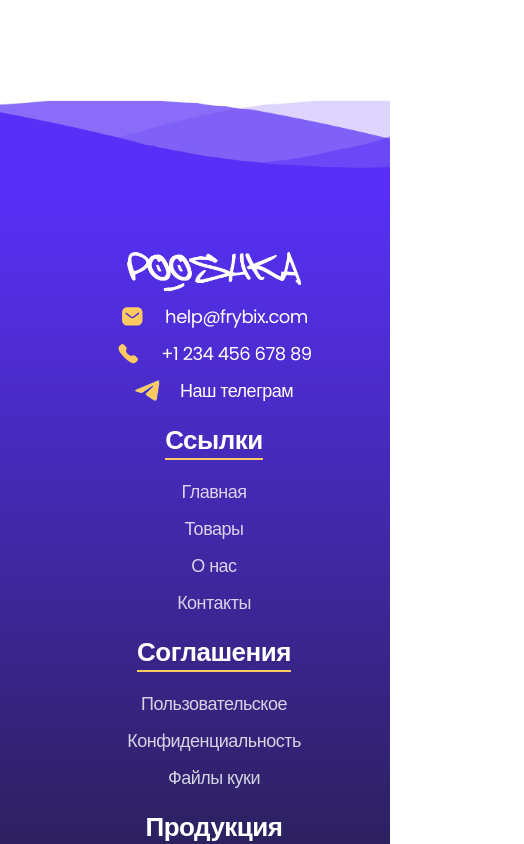
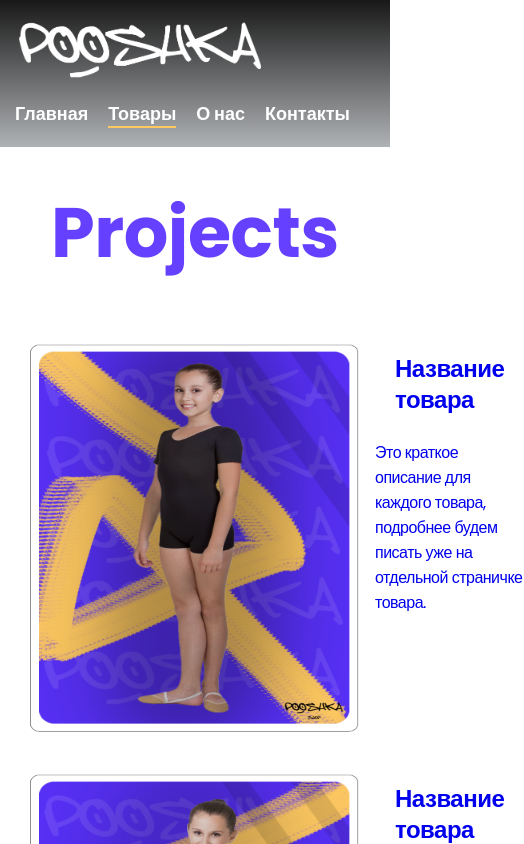
Before and after one commit to mattakvshi/Landing-pooshka, a React (Create React App) app: page /Landing-pooshka/products in a window 390 px wide. Shown: the top 844 px of the page, 524 px wide, since content can reach past the window. Built offline with nearby package versions, Linux system fonts and the light colour scheme.

Commit message:
End bug fix

```diff
--- a/src/App.js
+++ b/src/App.js
@@ -14,10 +14,10 @@ function App() {
 			<Router>
 				{/* <!----------------------------PAGES----------------------------------------> */}
 				<Routes>
-					<Route path='/' element={<Home />} />
-					<Route path='/about' element={<About />} />
-					<Route path='/products' element={<Products />} />
-					<Route path='/contacts' element={<Contacts />} />
+					<Route path='/Landing-pooshka/' element={<Home />} />
+					<Route path='/Landing-pooshka/about' element={<About />} />
+					<Route path='/Landing-pooshka/products' element={<Products />} />
+					<Route path='/Landing-pooshka/contacts' element={<Contacts />} />
 				</Routes>
 				{/* <!----------------------------PAGES----------------------------------------> */}
 				{/* <!----------------------------FOOTER----------------------------------------> */}
--- a/src/components/footer/Footer.jsx
+++ b/src/components/footer/Footer.jsx
@@ -20,7 +20,7 @@ const Footer = () => {
 			<div className='container-footer'>
 				<div className='footer-wrapper'>
 					<div className='footer-col'>
-						<NavLink to='/'>
+						<NavLink to='/Landing-pooshka/'>
 							<img
 								className='logo-footer'
 								src={footerLogo}
--- a/src/components/footer/footer.css
+++ b/src/components/footer/footer.css
@@ -214,3 +214,9 @@
 		flex-wrap: wrap;
 	}
 }
+
+@media (max-width: 530px) {
+	.container-footer {
+		width: 100%;
+	}
+}
--- a/src/components/navbar/Navbar.jsx
+++ b/src/components/navbar/Navbar.jsx
@@ -13,7 +13,7 @@ const Navbar = () => {
 	var navClass;
 
 	const activeURL = window.location.pathname;
-	if (activeURL === '/') {
+	if (activeURL === '/Landing-pooshka/') {
 		navClass = normalNav;
 	} else {
 		navClass = otherNan;
@@ -23,13 +23,13 @@ const Navbar = () => {
 		<nav className={navClass}>
 			<div className='container-nav'>
 				<div className='nav-row'>
-					<NavLink to='/' className='logo'>
+					<NavLink to='/Landing-pooshka/' className='logo'>
 						<img src={logo} alt='logo' width='250px' height='60px' />
 					</NavLink>
 					<ul className='nav-list'>
 						<li className='nav-list__item'>
 							<NavLink
-								to='/'
+								to='/Landing-pooshka/'
 								className={({ isActive }) => {
 									return isActive ? activeLink : normalLik;
 								}}
@@ -39,7 +39,7 @@ const Navbar = () => {
 						</li>
 						<li className='nav-list__item'>
 							<NavLink
-								to='/products'
+								to='/Landing-pooshka/products'
 								className={({ isActive }) =>
 									isActive ? activeLink : normalLik
 								}
@@ -49,7 +49,7 @@ const Navbar = () => {
 						</li>
 						<li className='nav-list__item'>
 							<NavLink
-								to='/about'
+								to='/Landing-pooshka/about'
 								className={({ isActive }) =>
 									isActive ? activeLink : normalLik
 								}
@@ -59,7 +59,7 @@ const Navbar = () => {
 						</li>
 						<li className='nav-list__item'>
 							<NavLink
-								to='/contacts'
+								to='/Landing-pooshka/contacts'
 								className={({ isActive }) =>
 									isActive ? activeLink : normalLik
 								}
--- a/src/pages/Products.js
+++ b/src/pages/Products.js
@@ -10,7 +10,6 @@ const Products = () => {
 		<>
 			<Navbar />
 			<section className='products-section'>
-				\
 				<div class='container'>
 					<h2 class='title-1'>Projects</h2>
 					<ul class='products'>
```
